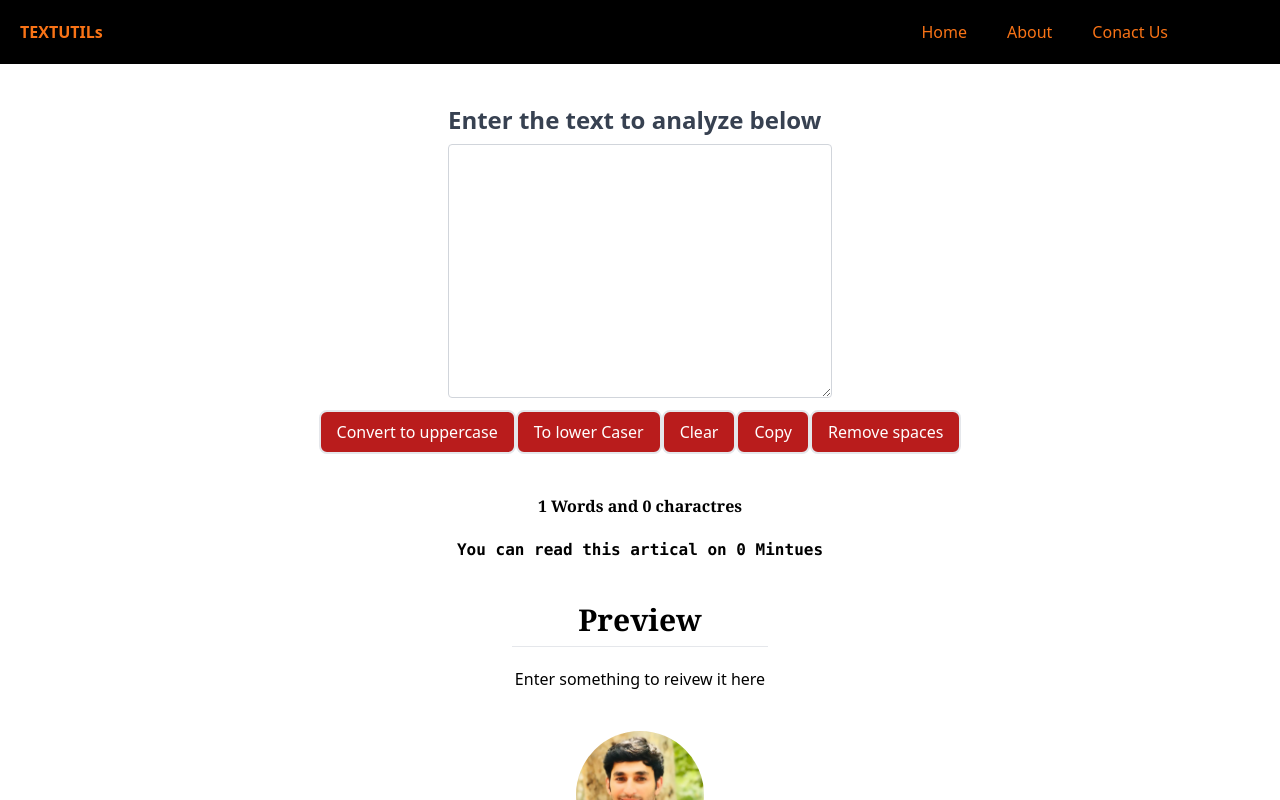
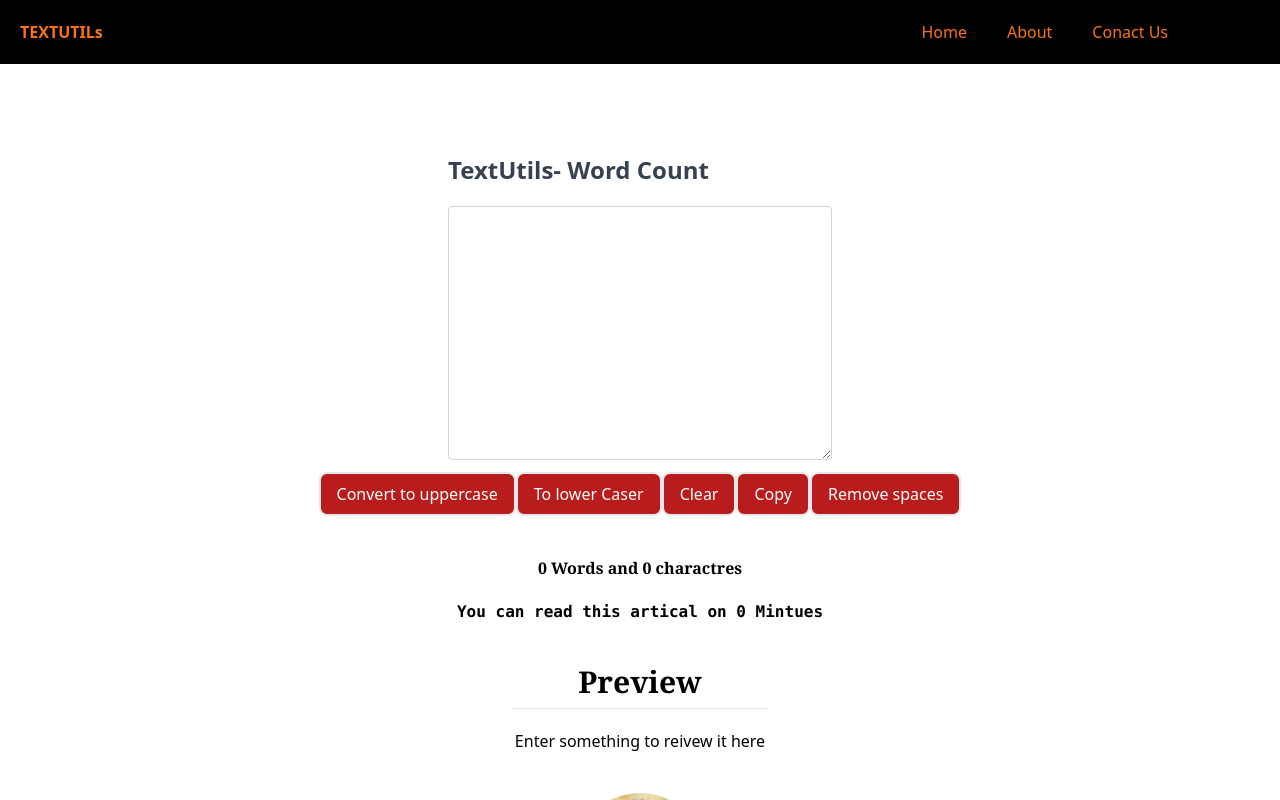
Before and after one commit to Himayatu99/TextUtils, a React (Create React App) app: page / in a window 1280 px wide. Shown: the top 800 px of the page. Built offline with nearby package versions, Linux system fonts and the light colour scheme.

Commit message:
Add Remove all extra spaces , disabled buttons

```diff
--- a/src/components/Alert.js
+++ b/src/components/Alert.js
@@ -2,10 +2,14 @@ import React from 'react'
 
 const Alert = (props) => {
     return (
-        props.alert && <div className="alert bg-yellow-100 rounded-lg py-5 px-6 mb-3 text-base text-yellow-700 inline-flex items-center w-full alert-dismissible fade show" role="alert">
-            <strong>{props.alert.msg}</strong>:{props.alert.type}
-
-        </div>
+        <>
+            <div style={{ height: '50px' }}>
+                {props.alert && <div className="alert bg-yellow-100 rounded-lg py-5 px-6 mb-3 text-base text-yellow-700 inline-flex items-center w-full alert-dismissible fade show" role="alert">
+                    <strong>{props.alert.msg}</strong>:{props.alert.type}
+                </div>
+                }
+            </div>
+        </>
     )
 }
 
--- a/src/components/App.js
+++ b/src/components/App.js
@@ -43,7 +43,7 @@ const App = () => {
                         <Route exact path="/about" element={<About />}>
 
                         </Route>
-                        <Route exact path="/" element={<TextForm hellAlert={showAlert} heading={" Enter the text to analyze below "} toggleMode={toggleMode} />}>
+                        <Route exact path="/" element={<TextForm hellAlert={showAlert} heading={"TextUtils- Word Count "} toggleMode={toggleMode} />}>
 
                         </Route>
                     </Routes>
--- a/src/components/TextForm.js
+++ b/src/components/TextForm.js
@@ -23,7 +23,8 @@ const TextForm = (props) => {
     const headleCopy = () => {
         const copy = document.getElementById('mycopy');
         copy.select();
-        navigator.clipboard.writeText(copy.value)
+        navigator.clipboard.writeText(copy.value);
+        document.getSelection().removeAllRanges();
         props.hellAlert("Copy text")
     }
     const headleRemove = () => {
@@ -33,8 +34,8 @@ const TextForm = (props) => {
     return (
         <>
             <div className="flex justify-center  pt-10 " >
-                <div className="mb-3 xl:w-96">
-                    <label className="form-label inline-block mb-2 text-gray-700 font-bold text-2xl">
+                <div className="mb-3 w-96">
+                    <label className=" inline-block mb-5 text-gray-700 font-bold text-2xl ">
                         {props.heading}</label>
                     <textarea value={text} onChange={headleChange} id="mycopy" className="form-control block w-full px-3
                     py-1.5
@@ -51,14 +52,14 @@ const TextForm = (props) => {
                 </div>
             </div>
             <div className=' text-center '>
-                <button className='border-2 rounded-lg bg-red-700 text-white px-4 py-2 hover:bg-green-600' onClick={headleClick}>Convert to uppercase</button>
-                <button className='border-2 rounded-lg bg-red-700 text-white px-4 py-2 hover:bg-green-600 cursor-pointer' onClick={headlToLower}>To lower Caser</button>
-                <button className='border-2 rounded-lg bg-red-700 text-white px-4 py-2 hover:bg-green-600 cursor-pointer' onClick={headleClean}>Clear</button>
-                <button className='border-2 rounded-lg bg-red-700 text-white px-4 py-2 hover:bg-green-600 cursor-pointer' onClick={headleCopy}>Copy</button>
-                <button className='border-2 rounded-lg bg-red-700 text-white px-4 py-2 hover:bg-green-600 cursor-pointer' onClick={headleRemove}>Remove spaces</button>
+                <button disabled={text.length === 0} className='border-2 rounded-lg bg-red-700 text-white px-4 py-2 hover:bg-green-600' onClick={headleClick}>Convert to uppercase</button>
+                <button disabled={text.length === 0} className='border-2 rounded-lg bg-red-700 text-white px-4 py-2 hover:bg-green-600 cursor-pointer' onClick={headlToLower}>To lower Caser</button>
+                <button disabled={text.length === 0} className='border-2 rounded-lg bg-red-700 text-white px-4 py-2 hover:bg-green-600 cursor-pointer' onClick={headleClean}>Clear</button>
+                <button disabled={text.length === 0} className='border-2 rounded-lg bg-red-700 text-white px-4 py-2 hover:bg-green-600 cursor-pointer' onClick={headleCopy}>Copy</button>
+                <button disabled={text.length === 0} className='border-2 rounded-lg bg-red-700 text-white px-4 py-2 hover:bg-green-600 cursor-pointer' onClick={headleRemove}>Remove spaces</button>
             </div>
             <div className='text-center py-5'>
-                <p className='font-bold font-serif py-5'>{text.split(" ").length} Words and  {text.length} charactres</p>
+                <p className='font-bold font-serif py-5'>{text.split(" ").filter((element) => { return element.length !== 0 }).length} Words and  {text.length} charactres</p>
                 <p className='font-bold font-mono'>You can read this artical on {0.008 * text.length} Mintues  </p>
                 <h2 className='capitalize text-3xl font-serif font-bold mt-10 mb-2 ' > Preview</h2>
                 <hr className='w-1/5 mx-auto' />
```
